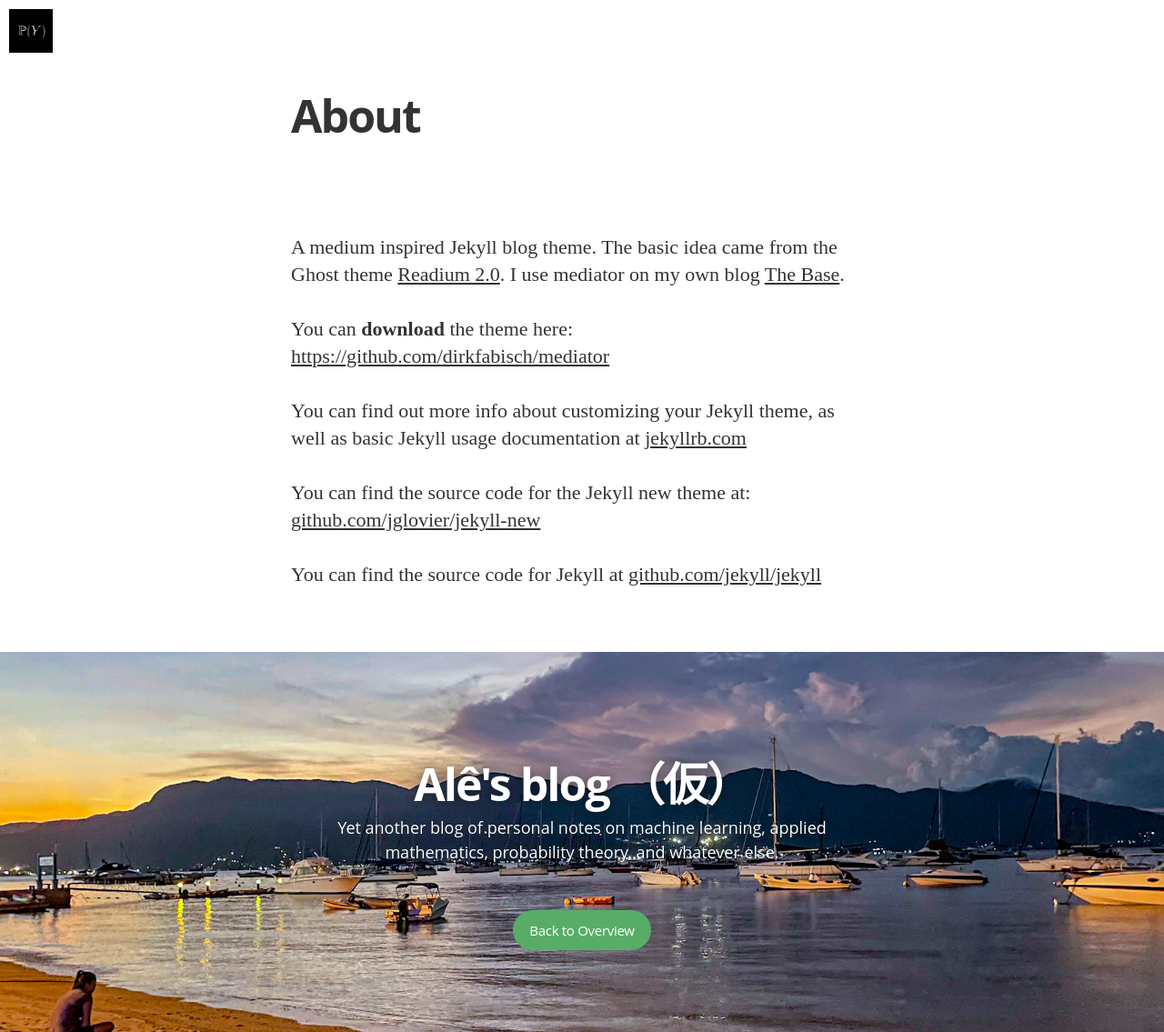
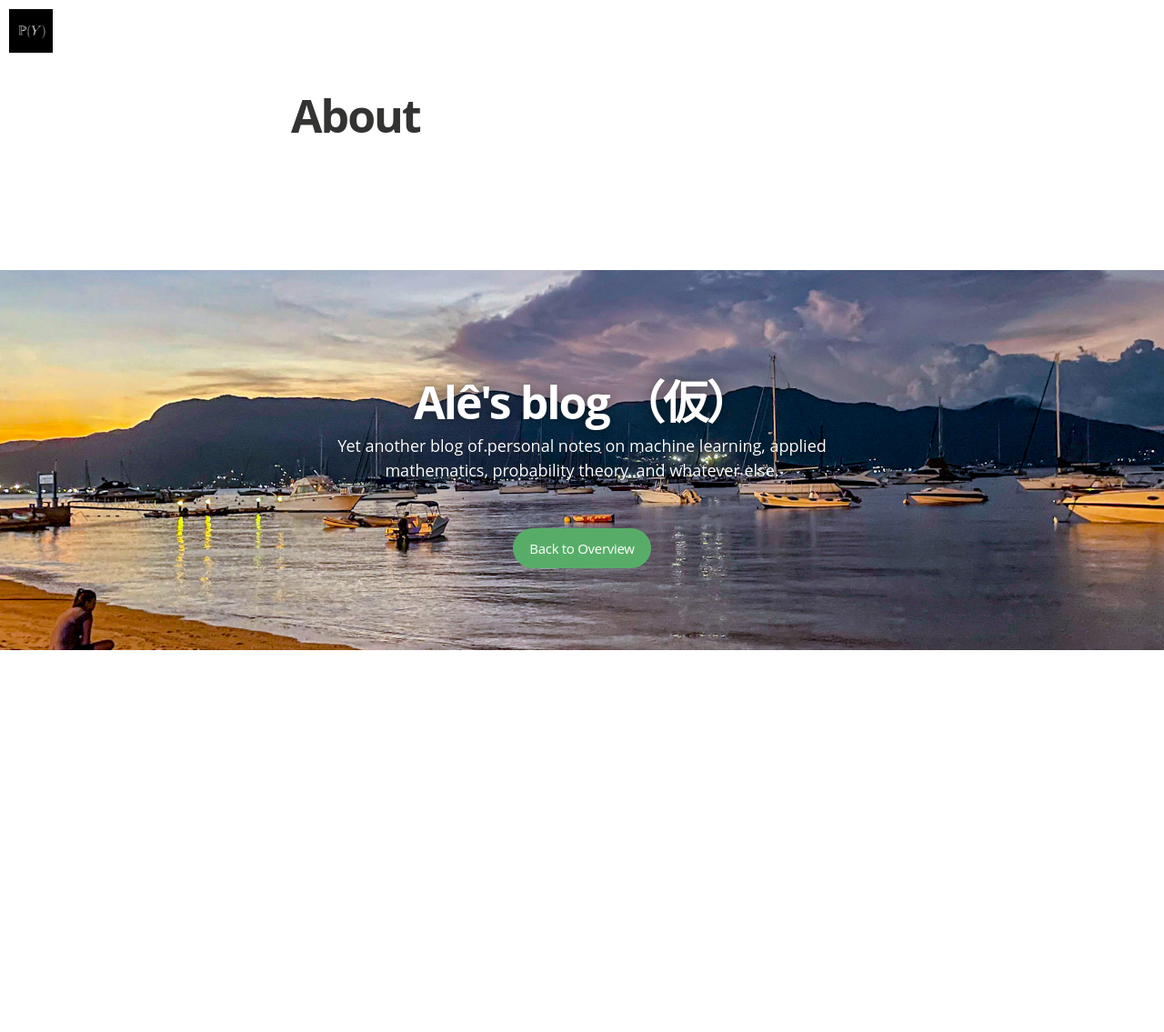
Before and after one commit to takeshimg92/takeshimg92.github.io, a Jekyll site: the page built from about.md, in a window 1280 px wide. Shown: the whole page at 91% size. Built offline with Jekyll 4.4.1, drawn with Linux system fonts in a browser that asks for light colours; nearby versions of some CDN libraries; some web fonts are replaced; after the commit the page ends 900 px from its top, so only the background shows below that.

Commit message:
changed icon

```diff
--- a/_config.yml
+++ b/_config.yml
@@ -56,7 +56,12 @@
     share_link:
 
   - icon:   linkedin
-    url:
+    url:    https://www.linkedin.com/in/atmg92/
+    desc:   Connect with me on LinkedIn
+    share_url:
+    share_title:
+    share_link:
+
 #  - icon:	google-plus
 #    url:	https://google.com/???
 #    desc:	Add me on google+
--- a/about.md
+++ b/about.md
@@ -3,15 +3,3 @@
 title: About
 permalink: /about/
 ---
-
-A medium inspired Jekyll blog theme. The basic idea came from the Ghost theme
-[Readium 2.0](http://www.svenread.com/readium-ghost-theme/). I use mediator on my own blog [The Base](blog.base68.com).
-
-You can **download** the theme here:
-[https://github.com/dirkfabisch/mediator](https://github.com/dirkfabisch/mediator)
-
-You can find out more info about customizing your Jekyll theme, as well as basic Jekyll usage documentation at [jekyllrb.com](http://jekyllrb.com/)
-
-You can find the source code for the Jekyll new theme at: [github.com/jglovier/jekyll-new](https://github.com/jglovier/jekyll-new)
-
-You can find the source code for Jekyll at [github.com/jekyll/jekyll](https://github.com/jekyll/jekyll)
```
Also changed, not shown: README.md, favicon.ico.
